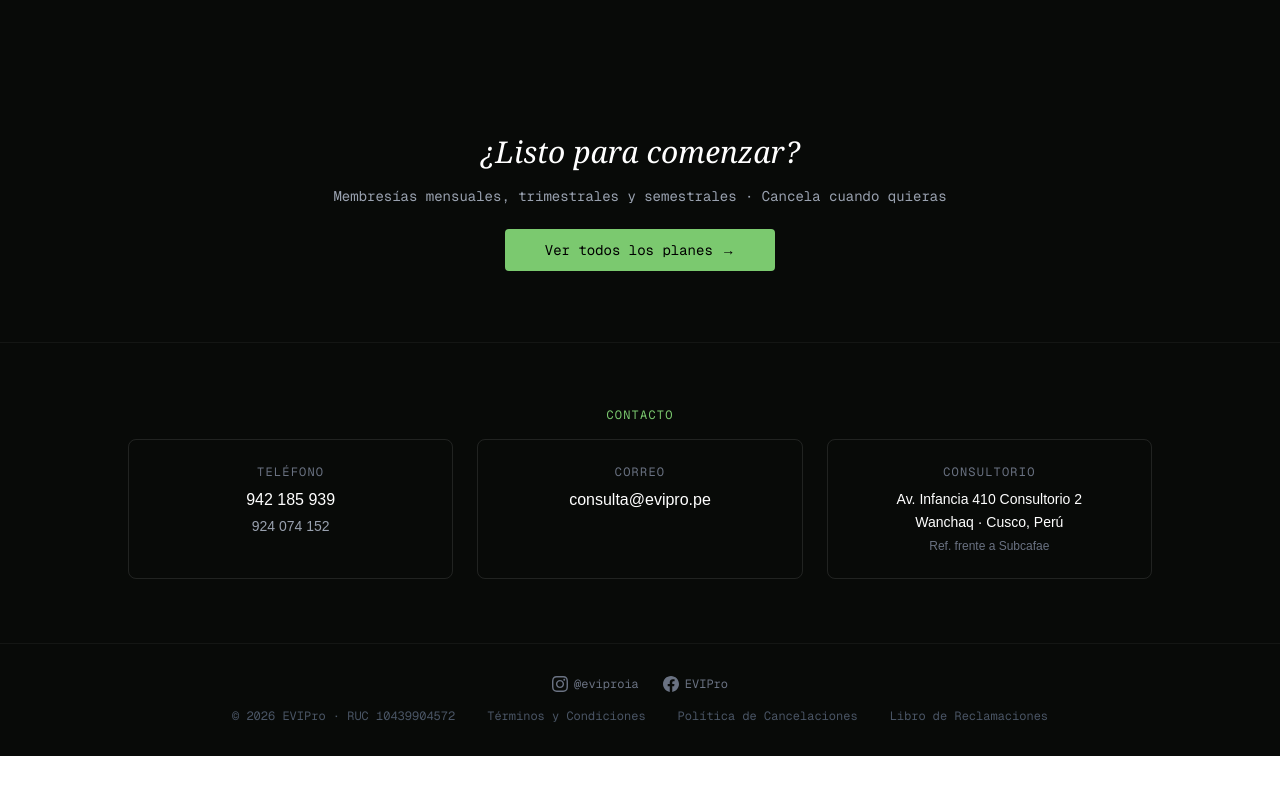
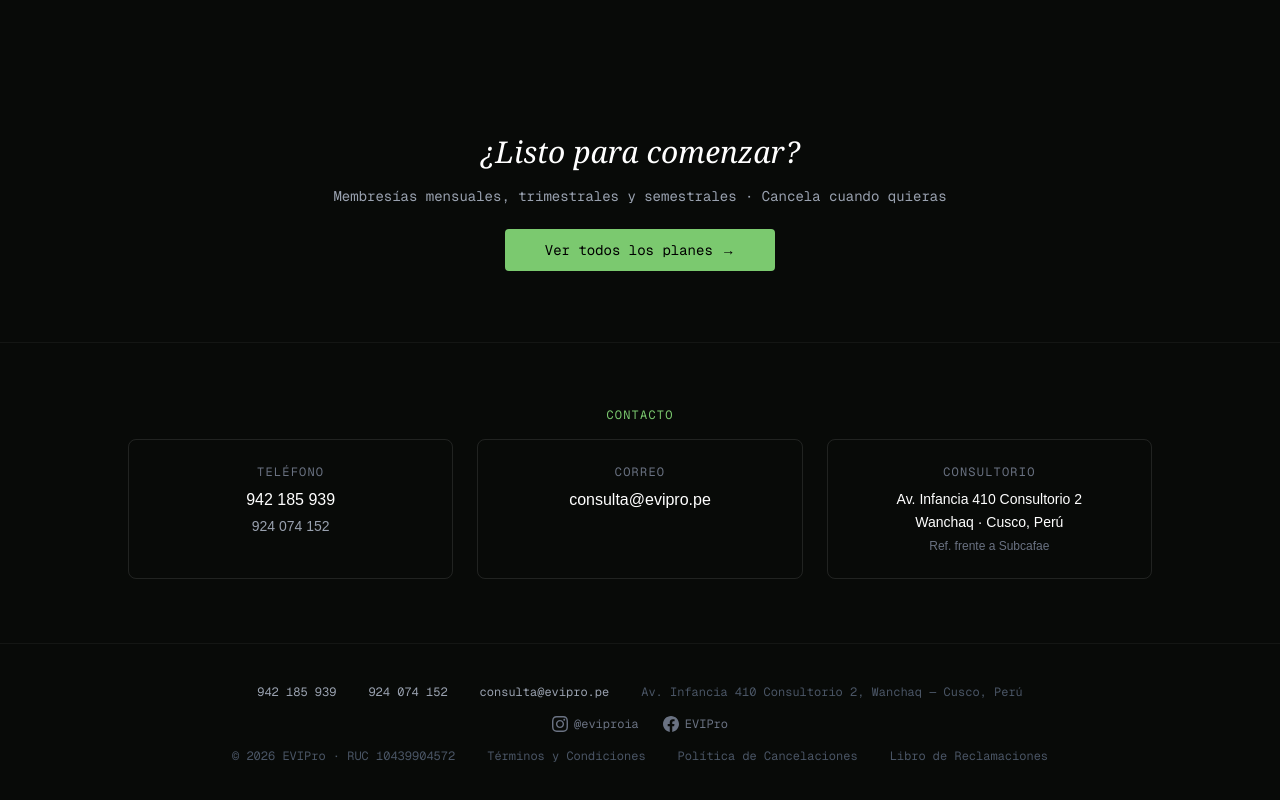
Before and after one commit to BENJASHIS/evipro-web, a Next.js app: page / in a window 1280 px wide. Shown: the part 903-1703 px from the top of the page. Before the commit the page ends 1659 px from the top, so only its background shows below. Built offline with nearby package versions, Linux system fonts and the light colour scheme.

Commit message:
feat(footer): contacto completo — teléfonos, email y dirección (Culqi compliance)

```diff
--- a/app/layout.tsx
+++ b/app/layout.tsx
@@ -29,8 +29,23 @@ export default function RootLayout({
     >
       <body className="min-h-full flex flex-col">
         {children}
-        <footer className="border-t border-white/5 bg-[#080a08] py-8 px-6">
+        <footer className="border-t border-white/5 bg-[#080a08] py-10 px-6">
           <div className="max-w-4xl mx-auto space-y-4">
+            {/* Contacto */}
+            <div className="flex flex-wrap justify-center gap-x-8 gap-y-2 text-xs font-mono text-gray-400">
+              <a href="tel:+51942185939" className="hover:text-white transition-colors">
+                942 185 939
+              </a>
+              <a href="tel:+51924074152" className="hover:text-white transition-colors">
+                924 074 152
+              </a>
+              <a href="mailto:consulta@evipro.pe" className="hover:text-white transition-colors">
+                consulta@evipro.pe
+              </a>
+              <span className="text-gray-600">
+                Av. Infancia 410 Consultorio 2, Wanchaq — Cusco, Perú
+              </span>
+            </div>
             {/* Redes sociales */}
             <div className="flex justify-center gap-6">
               <a href="https://www.instagram.com/eviproia" target="_blank" rel="noopener noreferrer"
```
